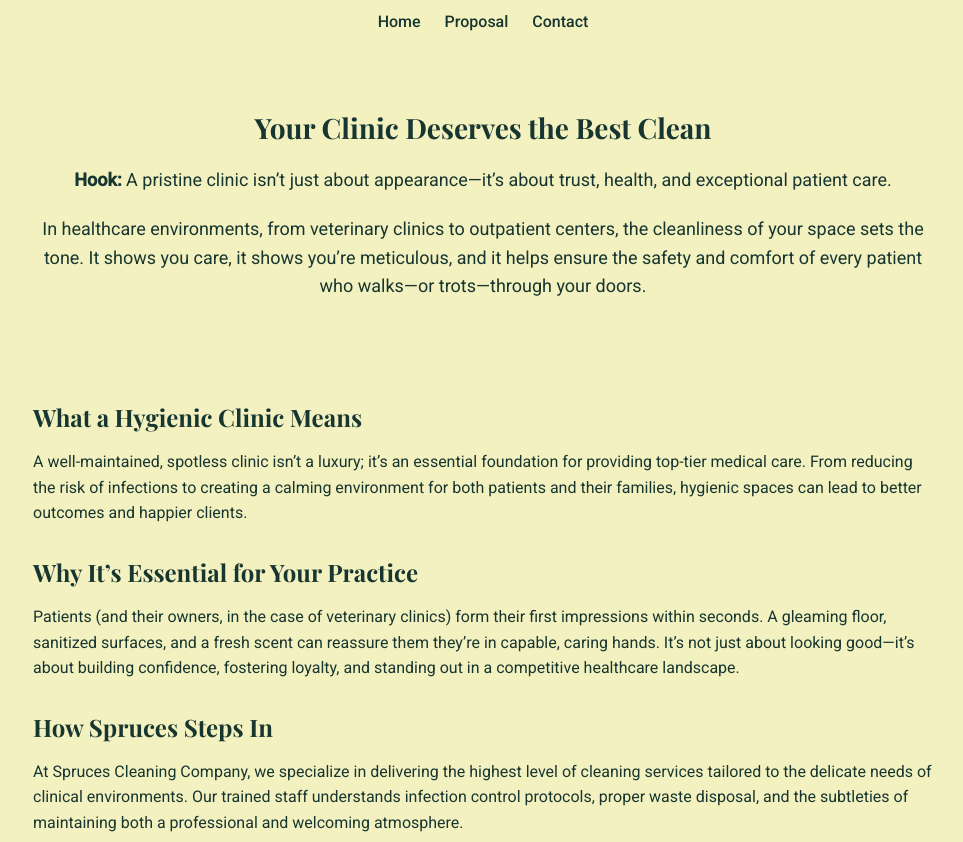
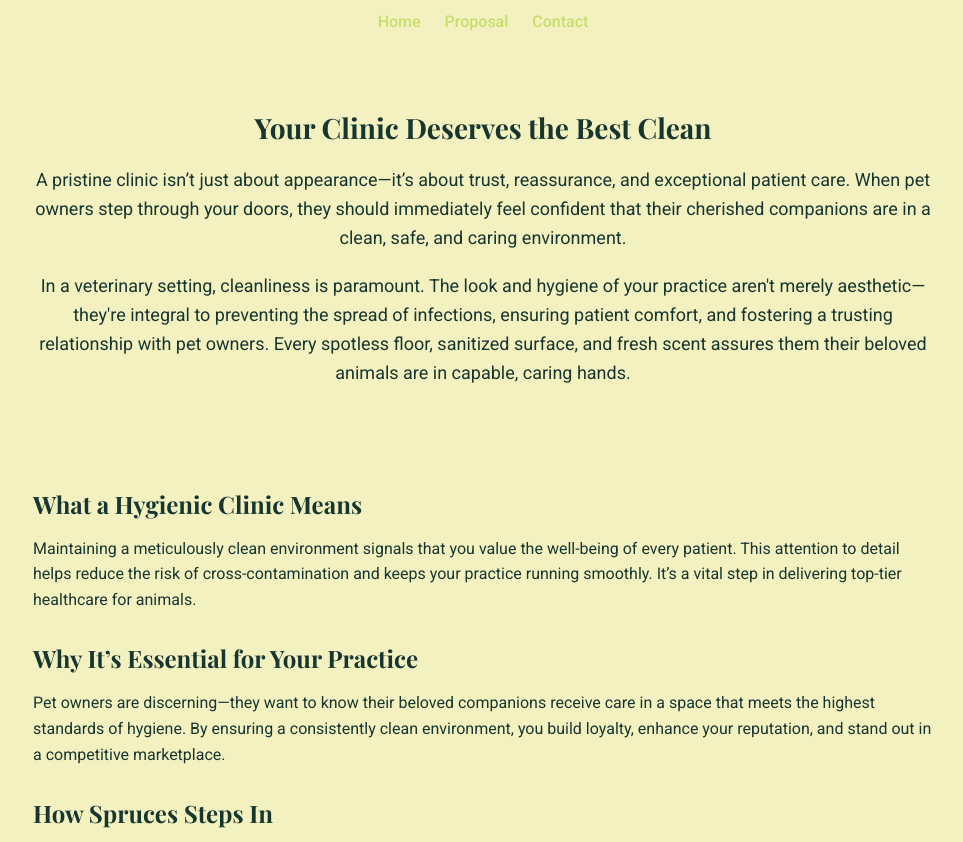
Before and after one commit to Leoplazai/nqcare, a plain HTML site: page index.html in a window 1280 px wide. Shown: the part 100-942 px from the top of the page, without its empty margins (157-1120 px from the left). Drawn offline with nearby package versions, Linux system fonts and the light colour scheme.

Commit message:
Update index.html

```diff
--- a/index.html
+++ b/index.html
@@ -16,9 +16,9 @@
 
     <style>
         :root {
-            --bg-color: #f3f1c0; /* Neutral beige or light taupe */
-            --text-color: #183630; /* Dark green for headings/logo */
-            --accent-color: #ffffff; /* White for highlights */
+            --bg-color: #f3f1c0; /* Neutral beige/taupe */
+            --text-color: #183630; /* Dark green */
+            --accent-color: #ffffff; /* White */
             --heading-font: 'Playfair Display', serif;
             --subheading-font: 'Dancing Script', cursive;
             --body-font: 'Roboto', sans-serif;
@@ -61,7 +61,7 @@
         nav a {
             font-family: var(--body-font);
             font-weight: 500;
-            color: var(--text-color);
+            color: #c7de6b; /* Updated link color */
             text-decoration: none;
             margin: 0 10px;
             font-size: 16px;
@@ -128,7 +128,7 @@
         }
 
         .cta-button:hover {
-            background-color: #0f241e; /* Slightly darker shade for hover */
+            background-color: #0f241e;
         }
 
         footer {
@@ -139,7 +139,6 @@
             opacity: 0.8;
         }
 
-        /* Mobile Responsiveness */
         @media (max-width: 600px) {
             header h1 {
                 font-size: 28px;
@@ -171,25 +170,24 @@
 
 <div class="intro-section">
     <h3>Your Clinic Deserves the Best Clean</h3>
-    <p><strong>Hook:</strong> A pristine clinic isn’t just about appearance—it’s about trust, health, and exceptional patient care.</p>
-    <p>In healthcare environments, from veterinary clinics to outpatient centers, the cleanliness of your space sets the tone. It shows you care, it shows you’re meticulous, and it helps ensure the safety and comfort of every patient who walks—or trots—through your doors.</p>
+    <p>A pristine clinic isn’t just about appearance—it’s about trust, reassurance, and exceptional patient care. When pet owners step through your doors, they should immediately feel confident that their cherished companions are in a clean, safe, and caring environment.</p>
+    <p>In a veterinary setting, cleanliness is paramount. The look and hygiene of your practice aren't merely aesthetic—they're integral to preventing the spread of infections, ensuring patient comfort, and fostering a trusting relationship with pet owners. Every spotless floor, sanitized surface, and fresh scent assures them their beloved animals are in capable, caring hands.</p>
 </div>
 
 <div class="content-section">
     <h4>What a Hygienic Clinic Means</h4>
-    <p>A well-maintained, spotless clinic isn’t a luxury; it’s an essential foundation for providing top-tier medical care. From reducing the risk of infections to creating a calming environment for both patients and their families, hygienic spaces can lead to better outcomes and happier clients.</p>
+    <p>Maintaining a meticulously clean environment signals that you value the well-being of every patient. This attention to detail helps reduce the risk of cross-contamination and keeps your practice running smoothly. It’s a vital step in delivering top-tier healthcare for animals.</p>
 
     <h4>Why It’s Essential for Your Practice</h4>
-    <p>Patients (and their owners, in the case of veterinary clinics) form their first impressions within seconds. A gleaming floor, sanitized surfaces, and a fresh scent can reassure them they’re in capable, caring hands. It’s not just about looking good—it’s about building confidence, fostering loyalty, and standing out in a competitive healthcare landscape.</p>
+    <p>Pet owners are discerning—they want to know their beloved companions receive care in a space that meets the highest standards of hygiene. By ensuring a consistently clean environment, you build loyalty, enhance your reputation, and stand out in a competitive marketplace.</p>
 
     <h4>How Spruces Steps In</h4>
-    <p>At Spruces Cleaning Company, we specialize in delivering the highest level of cleaning services tailored to the delicate needs of clinical environments. Our trained staff understands infection control protocols, proper waste disposal, and the subtleties of maintaining both a professional and welcoming atmosphere.</p>
-    <p>With customizable cleaning plans, state-of-the-art equipment, and eco-friendly products, we ensure every corner of your clinic is treated with the care it deserves. Our commitment extends beyond a simple wipe-down; we track our work with detailed reporting, adjust services as your needs evolve, and stand ready with 24/7 support.</p>
+    <p>At Spruces Cleaning Company, we specialize in delivering top-tier cleaning services tailored to the needs of veterinary practices. Our trained staff follows stringent protocols, uses eco-friendly products, and employs advanced cleaning methods. We offer customizable plans, detailed reporting, and proactive support, ensuring your clinic remains immaculate and reassuring.</p>
 </div>
 
 <div class="cta-section">
     <h4>Ready to Elevate Your Clinic’s Cleanliness?</h4>
-    <p>Learn more about our specialized packages, pricing, and how we tailor our services to your unique requirements.</p>
+    <p>Discover our specialized packages, pricing, and how we can tailor our services to your unique requirements.</p>
     <a href="proposal.html" class="cta-button">View Our Proposal</a>
 </div>
 
```
